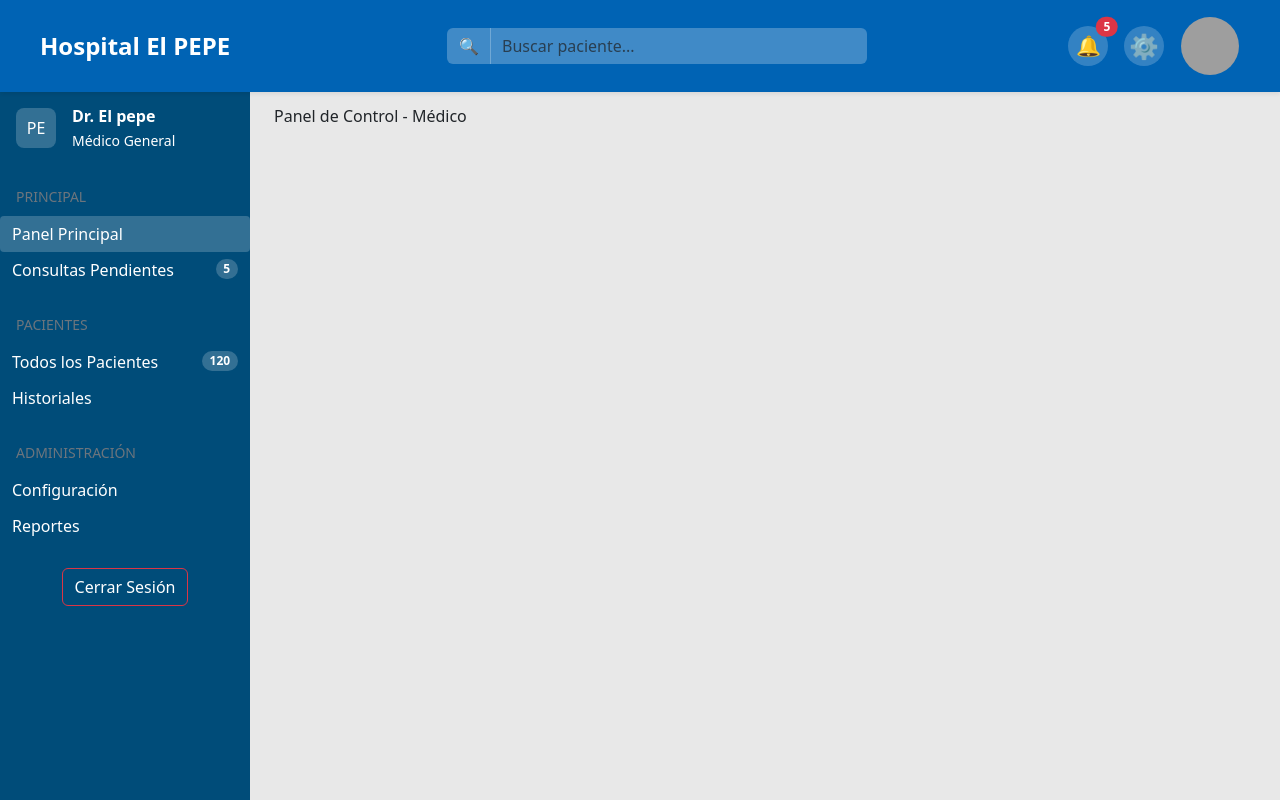
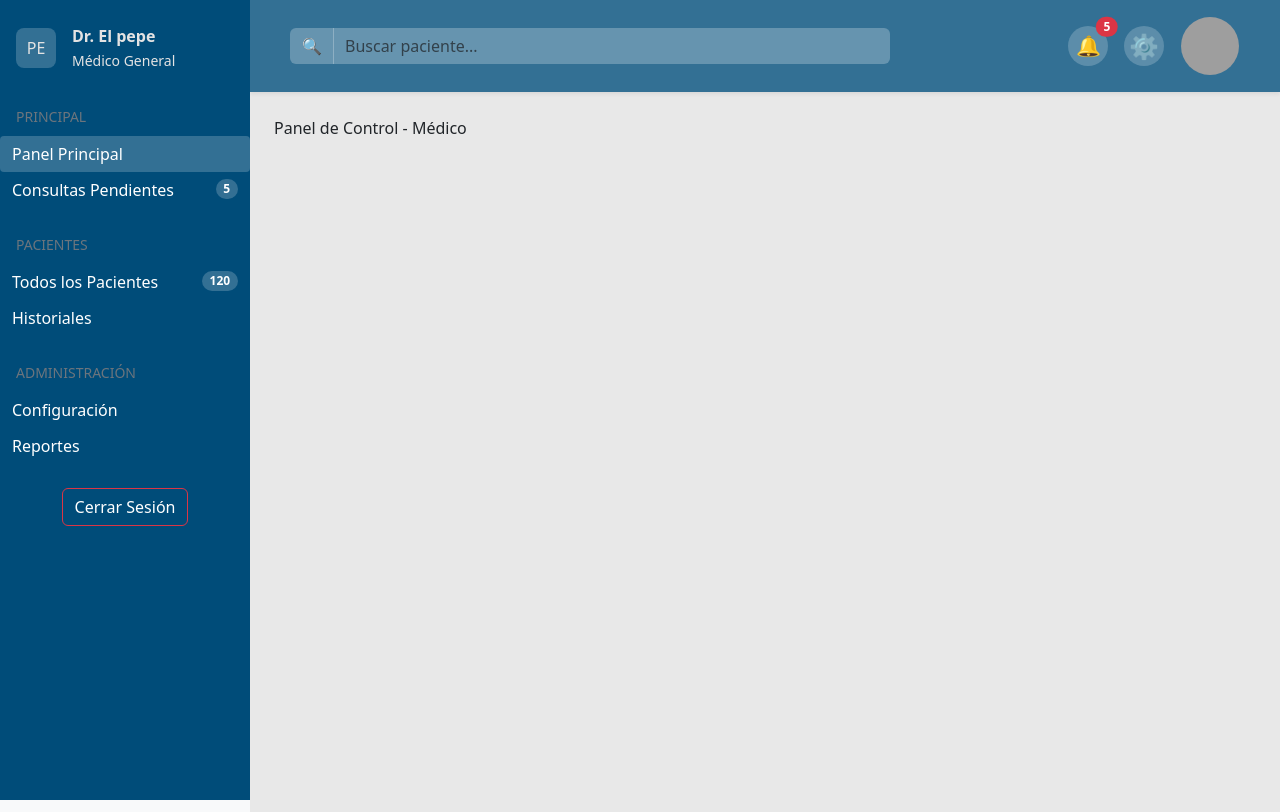
Before and after one commit to No-Country-simulation/C22-27-ft-webapp, a React (Vite) app in the folder client/: page /app-medico/dashboard in a window 1280 px wide. Built offline with nearby package versions, Linux system fonts and the light colour scheme; grey boxes are pictures that could not be loaded.

Commit message:
Creacion del navbar,  ajustes layout  y sidebar

```diff
--- a/client/src/component/navbar/Navbar.tsx
+++ b/client/src/component/navbar/Navbar.tsx
@@ -14,17 +14,15 @@ const Navbar = () => {
 
   return (
     <nav
-      className="navbar fixed-top shadow-sm p-3"
-      style={{ backgroundColor: '#0063B4' }}
+      className="navbar shadow-sm p-3 w-auto "
+      style={{
+        backgroundColor: '#337094',
+      }}
     >
       <div className="container-fluid px-4">
-        {/* logo/title */}
-        <span className="navbar-brand fw-bold fs-4 text-white">
-          Hospital El PEPE
-        </span>
 
         {/* Buscador */}
-        <div className="d-none d-md-block mx-auto" style={{ width: '35%' }}>
+        <div className="d-flex" style={{  width: '600px' }}>
           <div className="input-group">
             <span className="input-group-text border-0 bg-white bg-opacity-25">
               <span className="text-white">🔍</span>
@@ -76,8 +74,12 @@ const Navbar = () => {
                   <button
                     key={notif.id}
                     className={`dropdown-item py-2 px-3 border-bottom ${
-                      index === 0 ? 'bg-success bg-gradient' : ''
+                      index === 0 ? ' bg-gradient' : ''
                     }`}
+                    style={{
+                      backgroundColor: index === 0 ? '#337094' : 'transparent',
+                      color: index === 0 ? 'white' : 'inherit'
+                    }}
                   >
                     <div className="d-flex justify-content-between align-items-start">
                       <div>
@@ -85,14 +87,19 @@ const Navbar = () => {
                         <small className="text-muted">{notif.time}</small>
                       </div>
                       {index === 0 && (
-                        <span className="badge bg-primary ms-2">Nueva</span>
+                        <span className="badge bg-primary ms-2 ">Nueva</span>
                       )}
                     </div>
                   </button>
                 ))}
 
                 <div className="p-2 text-center">
-                  <small className="text-primary" role="button">
+                  <small
+                  role="button"
+                  className='btn w-100 border'
+                  style={{
+                    color:"#004C79",
+                  }}>
                     Ver todas las notificaciones
                   </small>
                 </div>
--- a/client/src/component/sideBar/Sidebar.module.css
+++ b/client/src/component/sideBar/Sidebar.module.css
@@ -1,9 +1,12 @@
-/* SideBar.css */
-
 .sidebar {
-  min-height: 100vh;
+  width: 250px;
   background-color: #004c79;
-  color: white;
+  color: #e3e3e3;
+  flex-shrink: 0;
+  height: 100vh;
+  position: fixed;
+  left: 0;
+  top: 0;
   overflow-y: auto;
 }
 
@@ -16,6 +19,7 @@
   align-items: center;
   justify-content: center;
 }
+
 .btn-outline-primary {
   color: white !important;
   padding: 0.5rem 1rem;
--- a/client/src/page/layaud.tsx
+++ b/client/src/page/layaud.tsx
@@ -6,12 +6,13 @@ export const Layaud = () => {
   return (
     <div className="d-flex flex-column" style={{ minHeight: "100vh", width: "100vw", background:"#E8E8E8"}}>
       {/* Header */}
-      <header>
+      <header className="flex-grow-1 d-flex flex-column "
+      style={{marginLeft:"250px"}}>
         <Navbar/>
       </header>
 
       {/* Layout principal */}
-      <div className="d-flex" style={{ marginTop: "5rem" }}>
+      <div className="d-flex" >
         {/* Barra lateral */}
         <aside
           className="bg-light"
```
